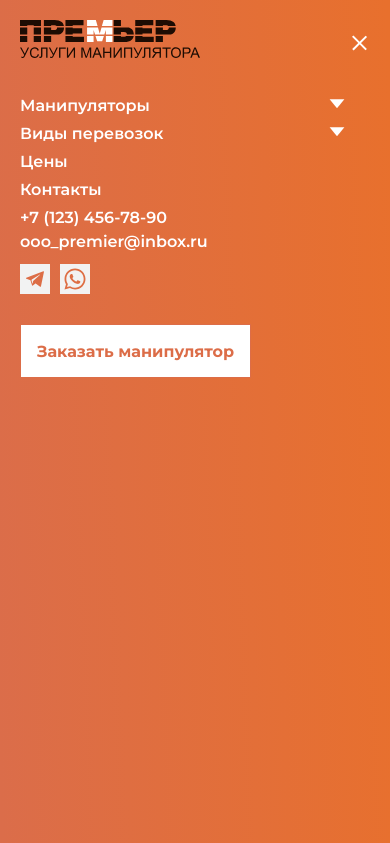
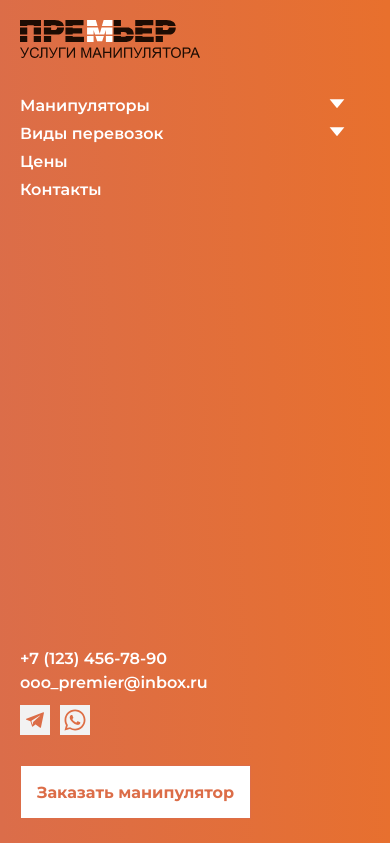
Before and after one commit to IDVAN3/premier, a plain HTML site: page index.html in a window 390 px wide. Both pictures are taken after a click on the element 359 px from the left and 42 px from the top of the page. Shown: the top 843 px of the page. Drawn offline with Linux system fonts and the light colour scheme.

Commit message:
Add files via upload

```diff
--- a/css/style.css
+++ b/css/style.css
@@ -2211,9 +2211,12 @@ a.park-wrapper-title:hover {
   }
   .header__menu.active {
     top: 0;
-    z-index: 6;
+    z-index: 9999;
     padding: 20px 20px 10px 20px;
-    display: block;
+    display: flex;
+    flex-direction: column;
+    align-items: flex-start;
+    justify-content: space-between;
     overflow-y: auto;
     max-height: 100%;
   }
```
